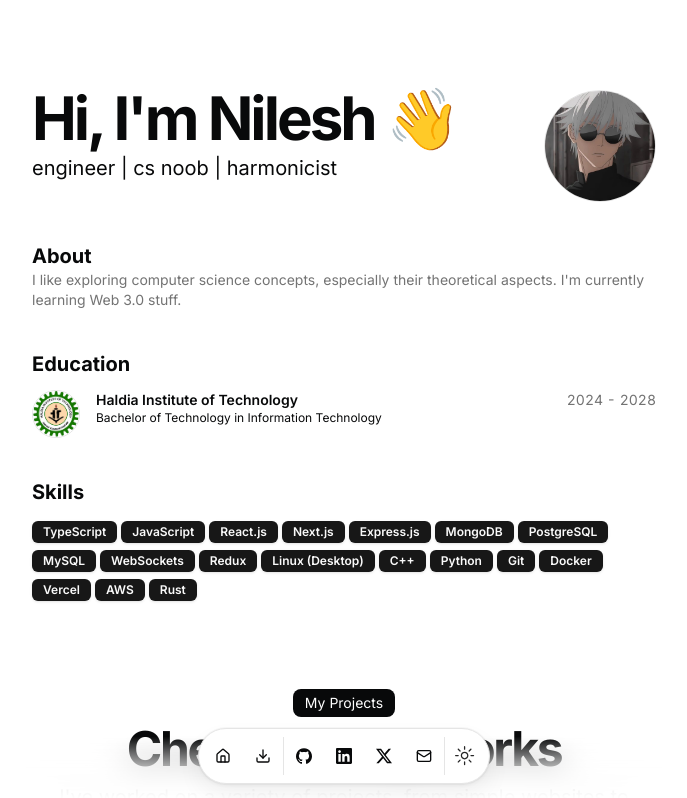
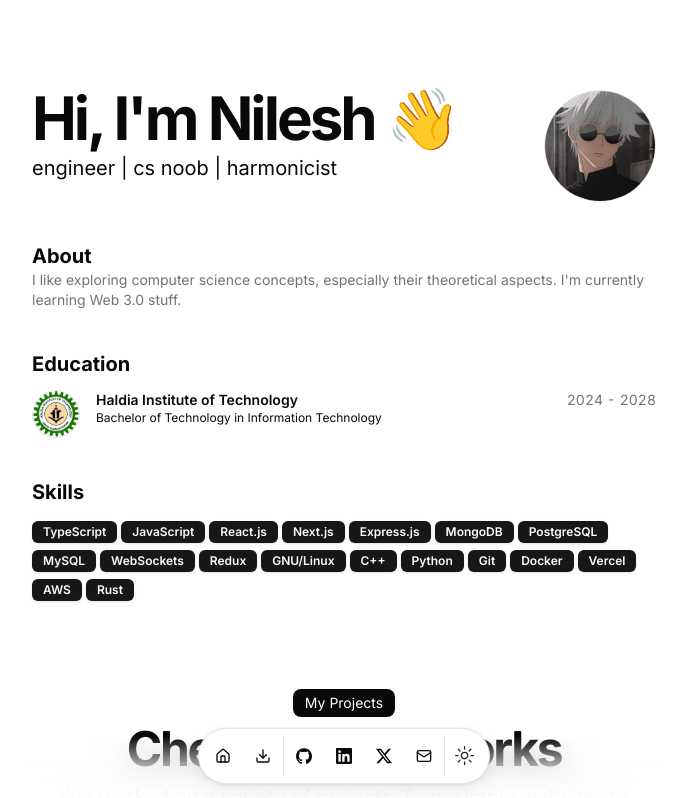
Before and after one commit to nileshpahari/portfolio, a Next.js app: page / in a window 1280 px wide. Shown: the top 798 px of the page, without its empty margins (296-983 px from the left). Built offline with nearby package versions, Linux system fonts and the light colour scheme.

Commit message:
update details

```diff
--- a/src/data/resume.tsx
+++ b/src/data/resume.tsx
@@ -23,7 +23,7 @@
     "MySQL",
     "WebSockets",
     "Redux",
-    "Linux (Desktop)",
+    "GNU/Linux",
     "C++",
     "Python",
     "Git",
@@ -35,7 +35,7 @@
 
   navbar: [
     { href: "/", icon: HomeIcon, label: "Home" },
-    {href:"/resume.pdf", icon:Download, label: "Resume"}
+    { href: "/resume.pdf", icon: Download, label: "Resume" }
     // { href: "/blog", icon: NotebookIcon, label: "Blog" },
   ],
   contact: {
```
Lines whose indentation alone changed are shown as unchanged.
